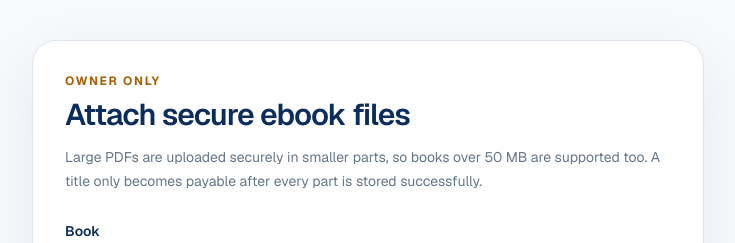
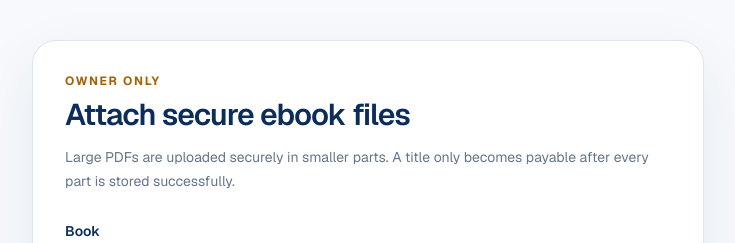
Before and after one commit to abitss/book-launch, a Next.js app: page /owner-delivery in a window 1280 px wide. Shown: the top 243 px of the page, without its empty margins (272-1007 px from the left). Built offline with nearby package versions, Linux system fonts and the light colour scheme; no server answers.

Commit message:
Point owner ebook uploads to dedicated Supabase project

```diff
--- a/app/owner-delivery/page.tsx
+++ b/app/owner-delivery/page.tsx
@@ -33,7 +33,7 @@ const BOOKS = [
   ["12th-fail-hindi", "12th Fail"],
 ] as const;
 
-const UPLOAD_ENDPOINT = "https://iasxygnoezjtizjdltag.supabase.co/functions/v1/ebookiee-upload";
+const UPLOAD_ENDPOINT = "https://qsbljflookzgrdxzessb.supabase.co/functions/v1/ebookiee-upload";
 const CHUNK_SIZE = 6 * 1024 * 1024;
 
 function prettyBytes(bytes: number) {
@@ -100,7 +100,7 @@ export default function OwnerDeliveryPage() {
       <div className="mx-auto max-w-2xl rounded-3xl border border-[#DDE5EE] bg-white p-6 shadow-[0_20px_60px_rgba(11,45,91,.08)] sm:p-8">
         <p className="text-xs font-bold uppercase tracking-[.14em] text-[#A86106]">Owner only</p>
         <h1 className="mt-2 text-3xl font-semibold tracking-[-.03em] text-[#0B2D5B]">Attach secure ebook files</h1>
-        <p className="mt-3 text-sm leading-6 text-[#66768A]">Large PDFs are uploaded securely in smaller parts, so books over 50 MB are supported too. A title only becomes payable after every part is stored successfully.</p>
+        <p className="mt-3 text-sm leading-6 text-[#66768A]">Large PDFs are uploaded securely in smaller parts. A title only becomes payable after every part is stored successfully.</p>
 
         <form onSubmit={upload} className="mt-7 grid gap-5">
           <label className="grid gap-2 text-sm font-semibold text-[#0B2D5B]">Book
```
